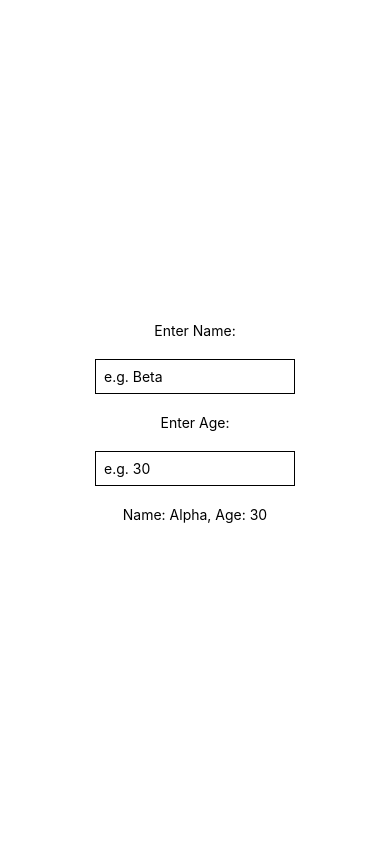
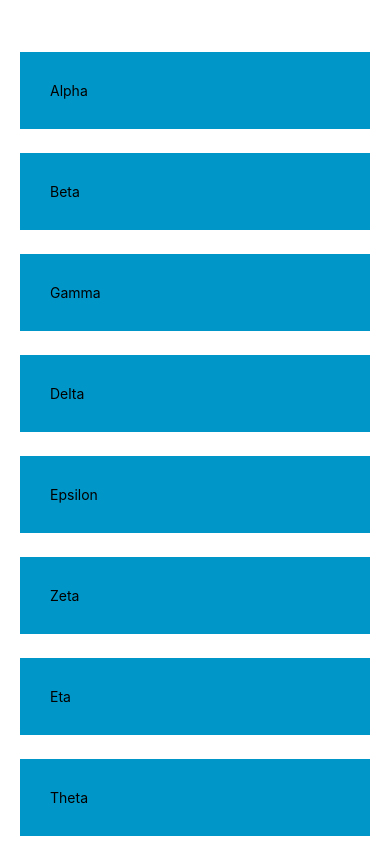
Before and after one commit to luvgangwani/react-native-basics, a React Native app: screen / in a window 390 px wide. Built offline with nearby package versions, Linux system fonts and the light colour scheme.

Commit message:
Lesson 6 - Lists and ScrollView

```diff
--- a/App.js
+++ b/App.js
@@ -1,25 +1,32 @@
 import { StatusBar } from 'expo-status-bar';
 import React, { useState } from 'react';
-import { StyleSheet, Text, TextInput, View } from 'react-native';
+import { ScrollView, StyleSheet, Text, View } from 'react-native';
 
 export default function App() {
-  const [name, setName] = useState('Alpha');
-  const [age, setAge] = useState(30);
+  const [people, setPeople] = useState([
+    {name: 'Alpha', key: 1},
+    {name: 'Beta', key: 2},
+    {name: 'Gamma', key: 3},
+    {name: 'Delta', key: 4},
+    {name: 'Epsilon', key: 5},
+    {name: 'Zeta', key: 6},
+    {name: 'Eta', key: 7},
+    {name: 'Theta', key: 8},
+    {name: 'Iota', key: 9},
+    {name: 'Kappa', key: 10},
+  ]);
 
   return (
     <View style={styles.container}>
-      <Text>Enter Name:</Text>
-      <TextInput
-      placeholder='e.g. Beta'
-      style={styles.input}
-      onChangeText={(newName) => setName(newName)} />
-      <Text>Enter Age:</Text>
-      <TextInput
-      keyboardType='numeric'
-      placeholder='e.g. 30'
-      style={styles.input}
-      onChangeText={(newAge) => setAge(newAge)} />
-      <Text>Name: {name}, Age: {age}</Text>
+      <ScrollView>
+        {
+          people.map((eachPerson) => (
+            <View style={styles.eachPerson} key={eachPerson.key}>
+              <Text>{eachPerson.name}</Text>
+            </View>
+          ))
+        }
+      </ScrollView>
       <StatusBar style="auto" />
     </View>
   );
@@ -29,13 +36,15 @@ const styles = StyleSheet.create({
   container: {
     flex: 1,
     backgroundColor: '#fff',
-    alignItems: 'center',
-    justifyContent: 'center',
+    paddingTop: 40,
+    paddingHorizontal: 20,
+    // alignItems: 'center',
+    // justifyContent: 'center',
   },
-  input: {
-    margin: 20,
-    borderWidth: 1,
-    width: 200,
-    padding: 8
-  }
+  eachPerson: {
+    backgroundColor: '#0096c7',
+    marginVertical: 12,
+    padding: 30,
+    fontSize: 24
+  },
 });
```
